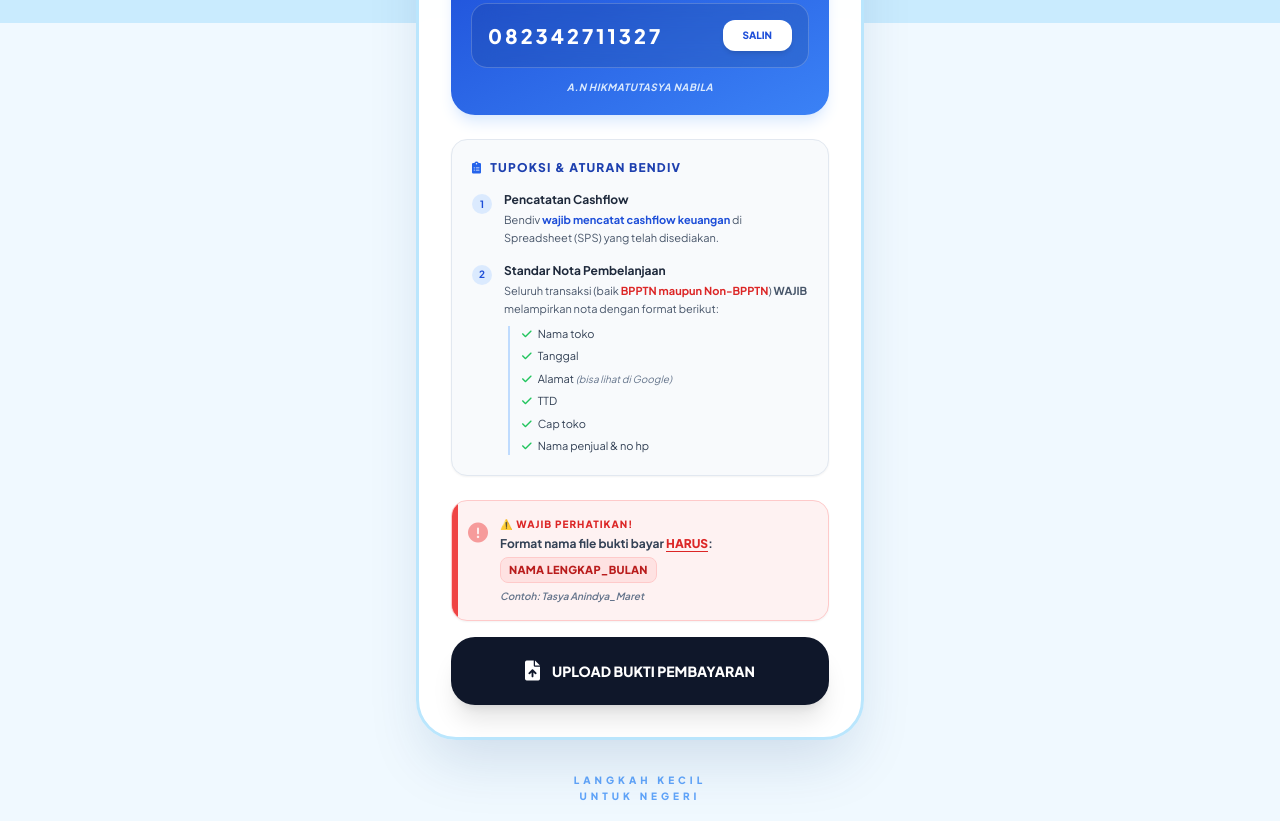
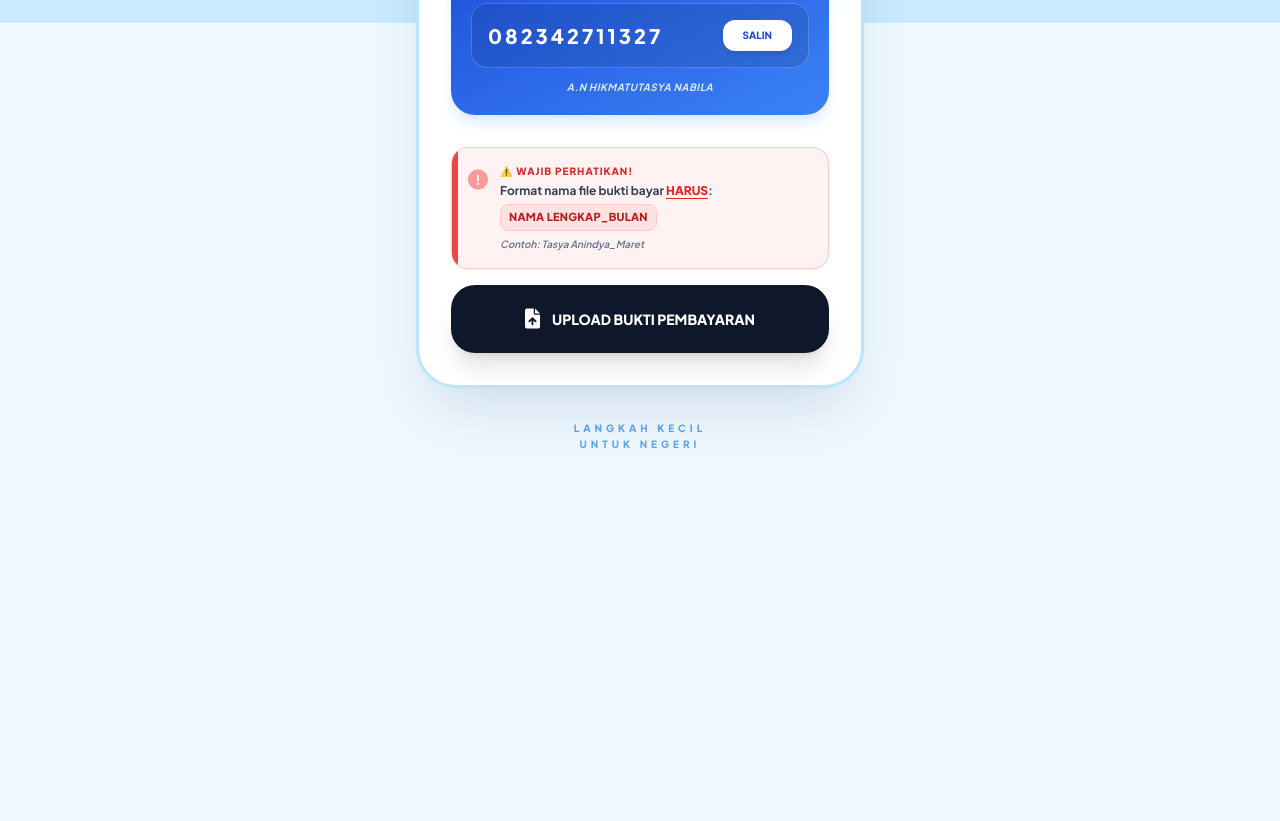
Before and after one commit to arkatara-finance/pembayaran-arkatara, a plain HTML site: page index.html in a window 1280 px wide. Shown: the part 777-1598 px from the top of the page. After the commit the page ends 1245 px from the top, so only its background shows below. Drawn offline with nearby package versions, Linux system fonts and the light colour scheme.

Commit message:
Update index.html

```diff
--- a/index.html
+++ b/index.html
@@ -183,43 +183,8 @@
                 </div>
             </div>
 
-            <!-- ATURAN BENDIV SECTION -->
-            <div class="mt-6 bg-slate-50 border border-slate-200 rounded-2xl p-5 shadow-sm">
-                <h3 class="text-xs font-black text-blue-800 uppercase tracking-widest mb-4 flex items-center gap-2">
-                    <i class="fas fa-clipboard-list text-blue-600"></i> Tupoksi & Aturan Bendiv
-                </h3>
-
-                <div class="space-y-4">
-                    <!-- Tupoksi -->
-                    <div class="flex items-start gap-3">
-                        <div class="mt-0.5 bg-blue-100 text-blue-700 w-5 h-5 rounded-full flex items-center justify-center text-[10px] font-bold shrink-0">1</div>
-                        <div>
-                            <p class="text-xs font-bold text-slate-800 leading-tight">Pencatatan Cashflow</p>
-                            <p class="text-[11px] text-slate-600 mt-1 leading-relaxed">Bendiv <span class="font-bold text-blue-700">wajib mencatat cashflow keuangan</span> di Spreadsheet (SPS) yang telah disediakan.</p>
-                        </div>
-                    </div>
-
-                    <!-- Aturan Nota -->
-                    <div class="flex items-start gap-3">
-                        <div class="mt-0.5 bg-blue-100 text-blue-700 w-5 h-5 rounded-full flex items-center justify-center text-[10px] font-bold shrink-0">2</div>
-                        <div>
-                            <p class="text-xs font-bold text-slate-800 leading-tight">Standar Nota Pembelanjaan</p>
-                            <p class="text-[11px] text-slate-600 mt-1 leading-relaxed">Seluruh transaksi (baik <span class="font-bold text-red-600">BPPTN maupun Non-BPPTN</span>) <strong>WAJIB</strong> melampirkan nota dengan format berikut:</p>
-                            <ul class="text-[11px] font-medium text-slate-700 mt-2 space-y-1.5 ml-1 border-l-2 border-blue-200 pl-3">
-                                <li><i class="fas fa-check text-green-500 mr-1.5"></i>Nama toko</li>
-                                <li><i class="fas fa-check text-green-500 mr-1.5"></i>Tanggal</li>
-                                <li><i class="fas fa-check text-green-500 mr-1.5"></i>Alamat <span class="italic text-slate-500 text-[10px]">(bisa lihat di Google)</span></li>
-                                <li><i class="fas fa-check text-green-500 mr-1.5"></i>TTD</li>
-                                <li><i class="fas fa-check text-green-500 mr-1.5"></i>Cap toko</li>
-                                <li><i class="fas fa-check text-green-500 mr-1.5"></i>Nama penjual & no hp</li>
-                            </ul>
-                        </div>
-                    </div>
-                </div>
-            </div>
-
             <!-- BUTTON UPLOAD & WARNING -->
-            <div class="mt-6">
+            <div class="mt-8">
 
                 <!-- NEW WARNING NOTE START -->
                 <div class="mb-4 bg-red-50 border border-red-200 rounded-2xl p-4 relative overflow-hidden shadow-sm">
```
